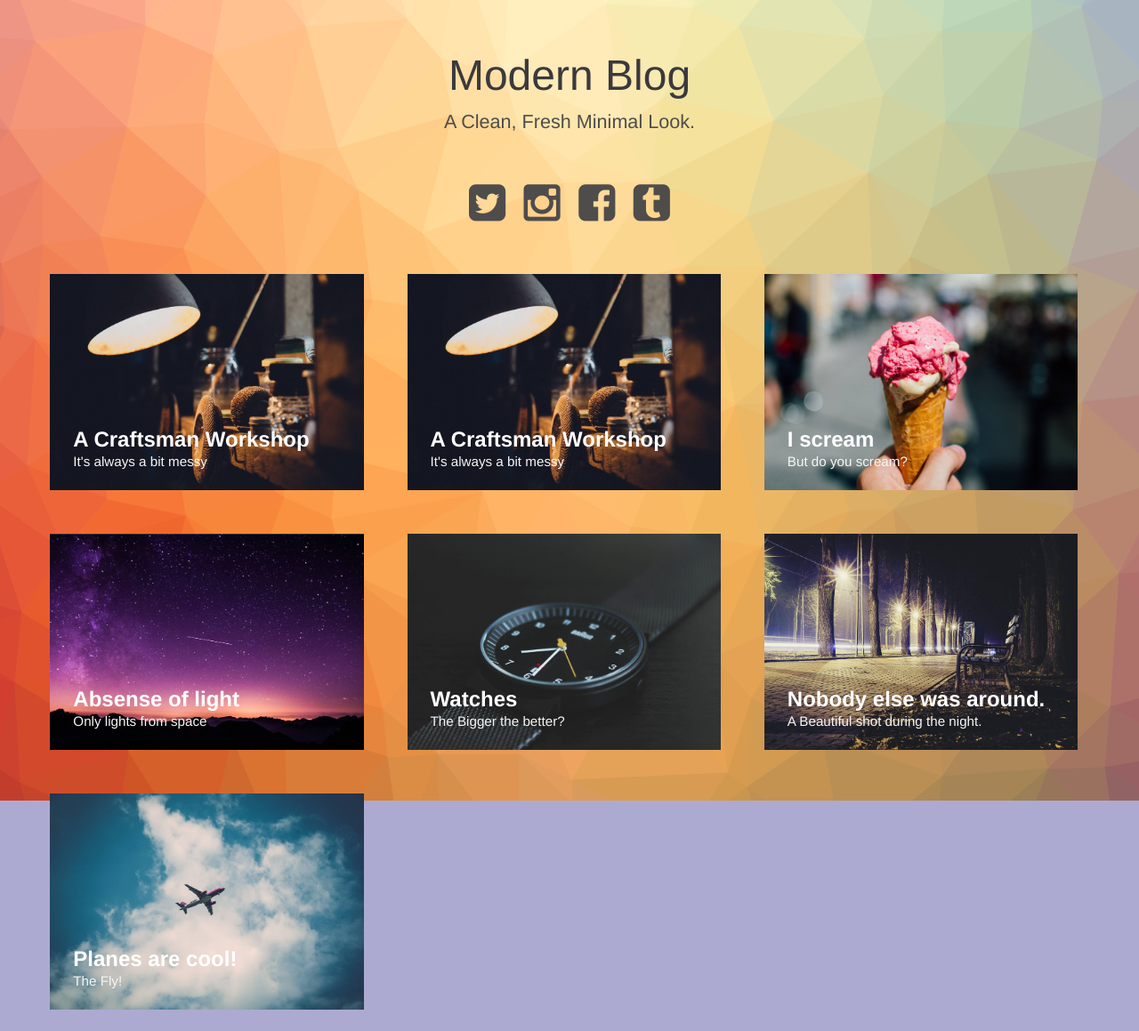
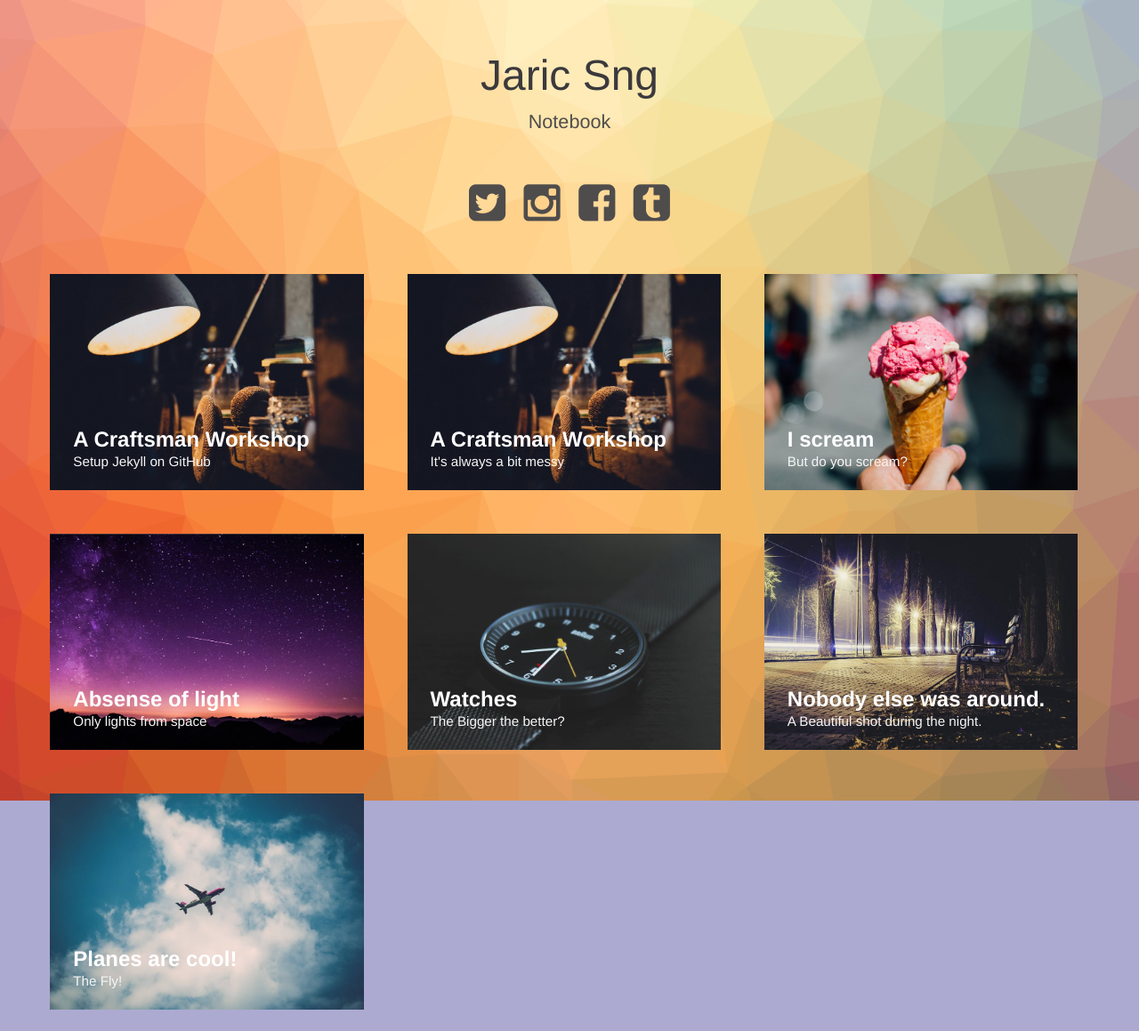
Before and after one commit to jaricsng/jaricsng.github.io, a Jekyll site: the page built from index.html, in a window 1280 px wide. Shown: the whole page at 89% size. Built offline with Jekyll 4.4.1, drawn with Linux system fonts in a browser that asks for light colours.

Commit message:
added github jekyll setup post

```diff
--- a/_config.yml
+++ b/_config.yml
@@ -1,7 +1,7 @@
 # Site settings
-title: Modern Blog
+title: Jaric Sng Notes
 description: Modern-Blog A Elegant template for Jekyll
 keywords: Modern, Blogging, Fun
-author: Wferr
+author: Jaric Sng
 baseurl: "" # the subpath of your site, e.g. /blog/
 url: "" # the base hostname & protocol for your site
--- a/_posts/2017-09-10-workshop.markdown
+++ b/_posts/2017-09-10-jekyll.md
@@ -1,6 +1,6 @@
 ---
 title:  "A Craftsman Workshop"
-subtitle: "It's always a bit messy"
+subtitle: "Setup Jekyll on GitHub"
 author: "Wferr"
 avatar: "img/authors/wferr.png"
 image: "img/f.jpg"
@@ -13,6 +13,11 @@
 
 ### Create a repository
 
+### Preview site locally
+,,,
+bundle exec jekyll serve
+,,,
+
 ### References
 
 [Setting up your GitHub Pages site locally with Jekyll](https://help.github.com/articles/setting-up-your-github-pages-site-locally-with-jekyll/)
--- a/index.html
+++ b/index.html
@@ -28,7 +28,7 @@
 <body class="body">
 <div class="container">
     <header class="header">
-        <h1>Modern Blog<span>A Clean, Fresh Minimal Look.</span></h1>
+        <h1>Jaric Sng<span>Notebook</span></h1>
         <nav class="links">
             <a href="#"><i class="fa fa-twitter-square fa-3x"></i></a>
             <a href="#"><i class="fa fa-instagram fa-3x"></i></a>
```
